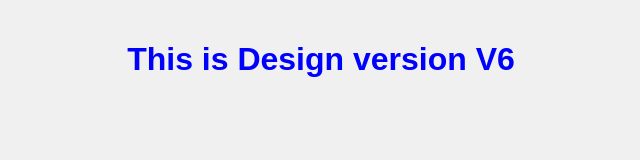
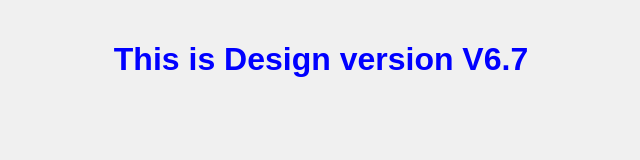
Before and after one commit to Santosh7338/my_repo, a plain HTML site: page index.html in a window 1280 px wide. Shown: the whole page, without its empty margins (319-959 px from the left). Drawn offline with Linux system fonts and the light colour scheme.

Commit message:
git version changed v6.7

```diff
--- a/index.html
+++ b/index.html
@@ -7,6 +7,6 @@
       <link rel="stylesheet" href="styles.css">
 </head>
 <body>
-    <h1>This is Design version V6</h1>
+    <h1>This is Design version V6.7</h1>
 </body>
 </html>
```
